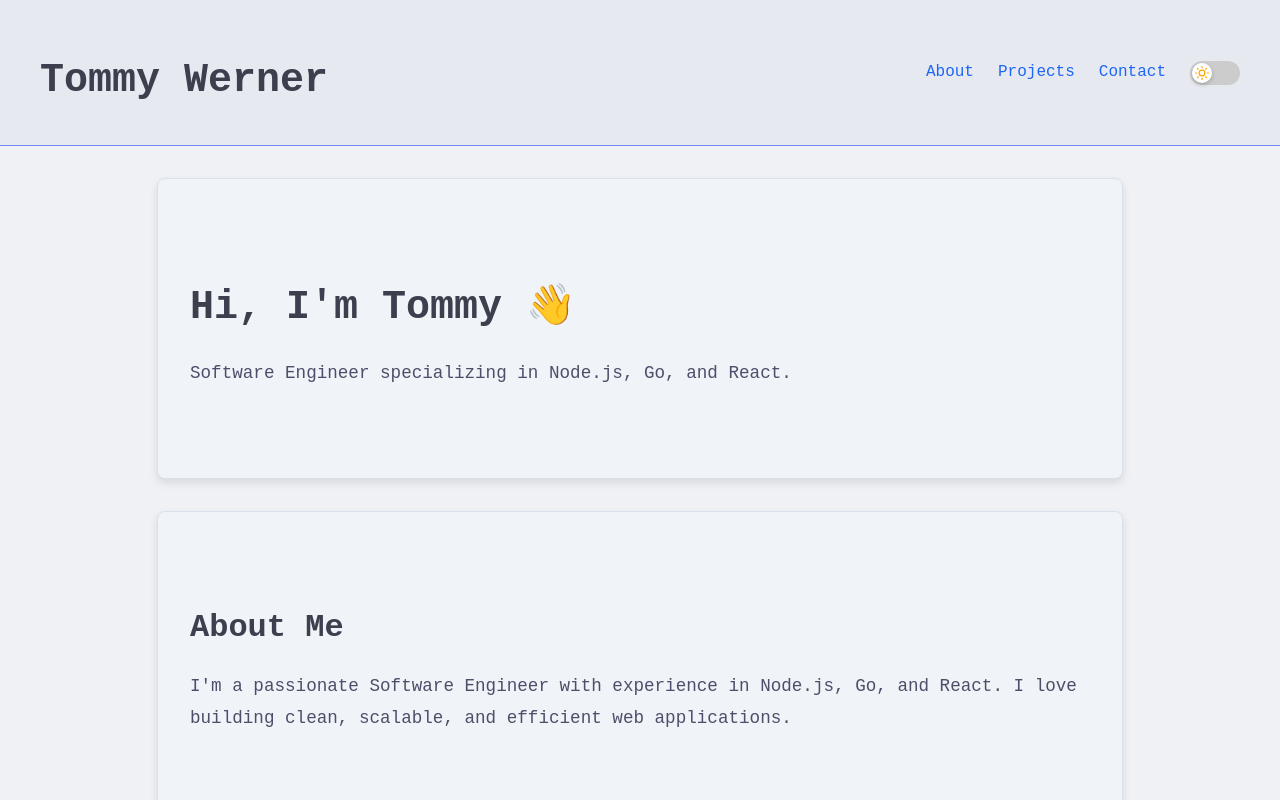
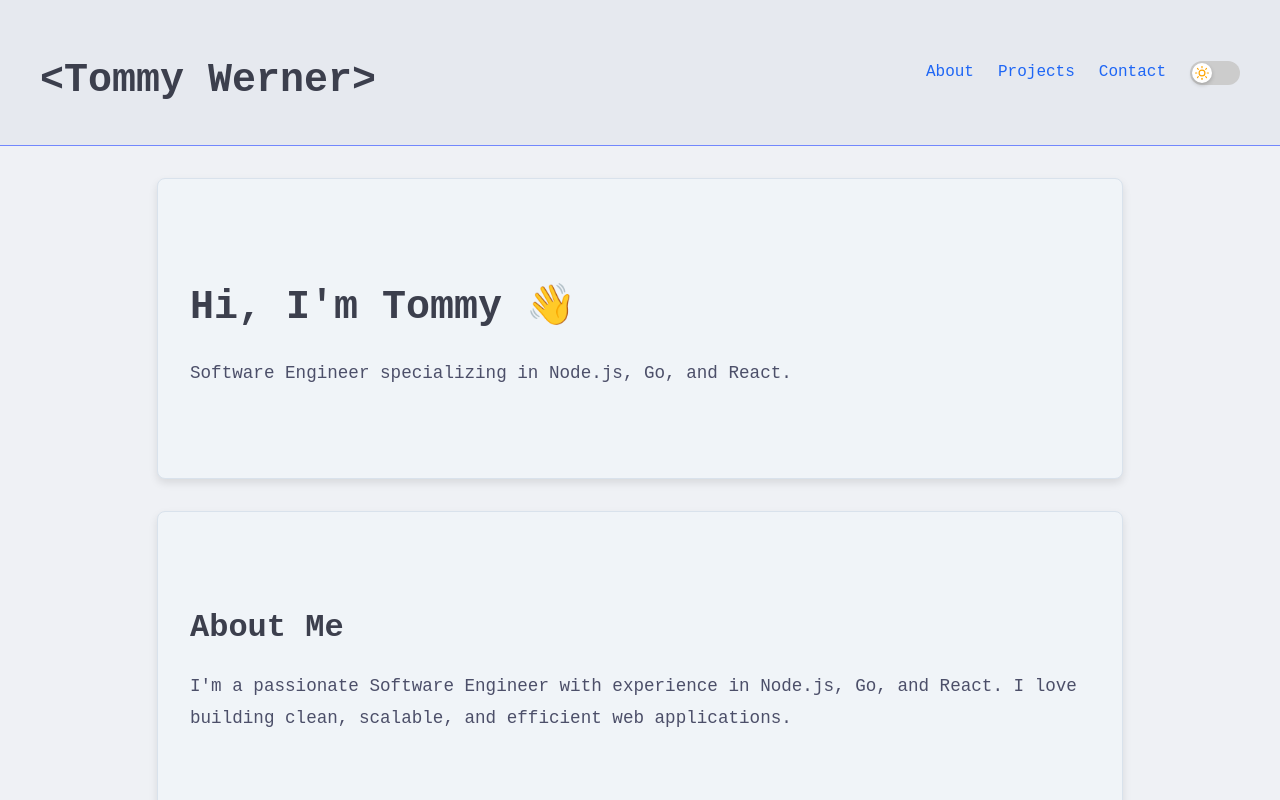
Before and after one commit to wtwerner/dev-portfolio, a React (Vite) app: page / in a window 1280 px wide. Shown: the top 800 px of the page. Built offline with nearby package versions, Linux system fonts and the light colour scheme.

Commit message:
stylize header

```diff
--- a/src/components/Header.tsx
+++ b/src/components/Header.tsx
@@ -14,7 +14,7 @@ function Header() {
         {/* Logo */}
         <h1>
           <a href="/" style={{ textDecoration: 'none', color: 'inherit' }}>
-            Tommy Werner
+            {'<'}Tommy Werner{'>'}
           </a>
         </h1>
 
```
